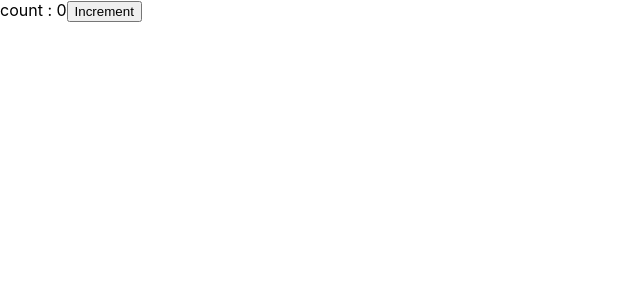
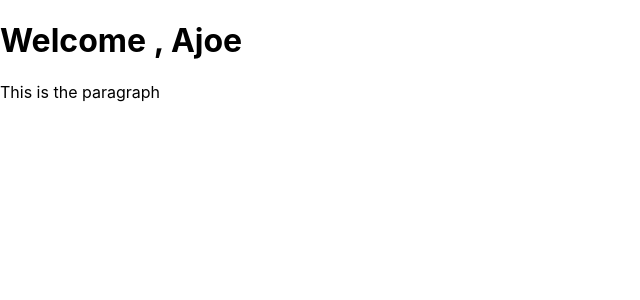
Before and after one commit to AjoeT/react, a React (Create React App) app in the folder hello-world/: page / in a window 1280 px wide. Shown: the top 300 px of the page, without its empty margins (0-640 px from the left). Built offline with nearby package versions, Linux system fonts and the light colour scheme; the HTML template or start-up script is replaced by a standard one.

Commit message:
Destructuring

```diff
--- a/hello-world/src/App.js
+++ b/hello-world/src/App.js
@@ -2,10 +2,11 @@ import React from 'react';
 // import './App.css';
 // import Greet from './component/Greet';
 // import Welcome from './component/welcome';
-// import WelcomeName from './component/WelcomeName';
+import WelcomeName from './component/WelcomeName';
 // import WelcomeClassComponent from './component/WelcomeClassComponent'
 import MessageState from './component/MessageState';
 import Counter from './component/Counter';
+
 
 function App() {
   return (
@@ -20,7 +21,10 @@ function App() {
     </WelcomeName>
     <WelcomeClassComponent name="Ajoe"/> */}
     {/* <MessageState /> */}
-    <Counter />
+    {/* <Counter /> */}
+    <WelcomeName name = 'Ajoe'>
+      <p>This is the paragraph</p>
+    </WelcomeName>
     </div>
   );
 }
--- a/hello-world/src/component/WelcomeName.js
+++ b/hello-world/src/component/WelcomeName.js
@@ -1,12 +1,25 @@
 import React from 'react';
 
-
-const WelcomeName = (props) => {
+//Way 1 - In argument list
+const WelcomeName = ({name, children}) => {
     return (
         <div>
-            <h1>Welcome , {props.name} </h1>
-            {props.children}
+            <h1>Welcome , {name} </h1>
+            { children }
         </div>
     )
 }
+
+
+// //Way - In function body
+// const WelcomeName = (props) => {
+//     const { name } = props
+//     return (
+//         <div>
+//             <h1>Welcome , {name} </h1>
+//             {props.children}
+//         </div>
+//     )
+// }
+
 export default WelcomeName
```
